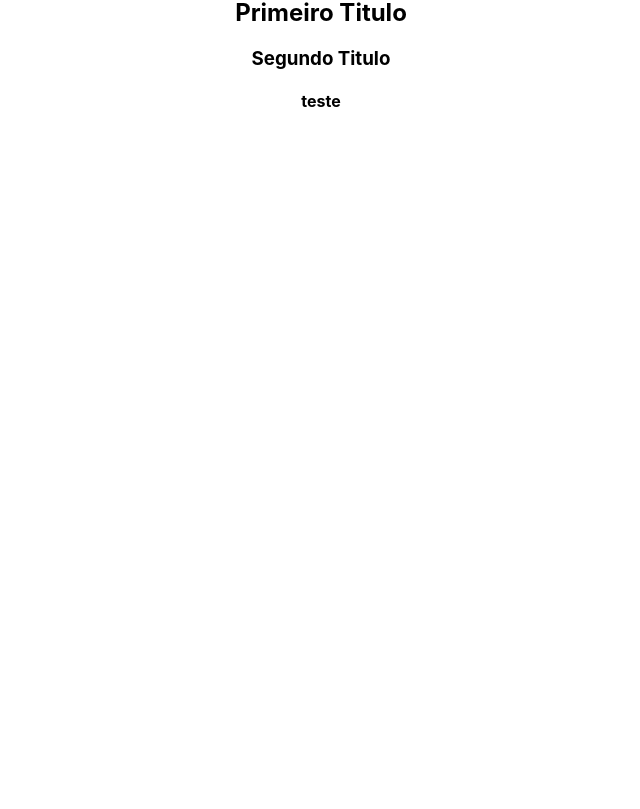
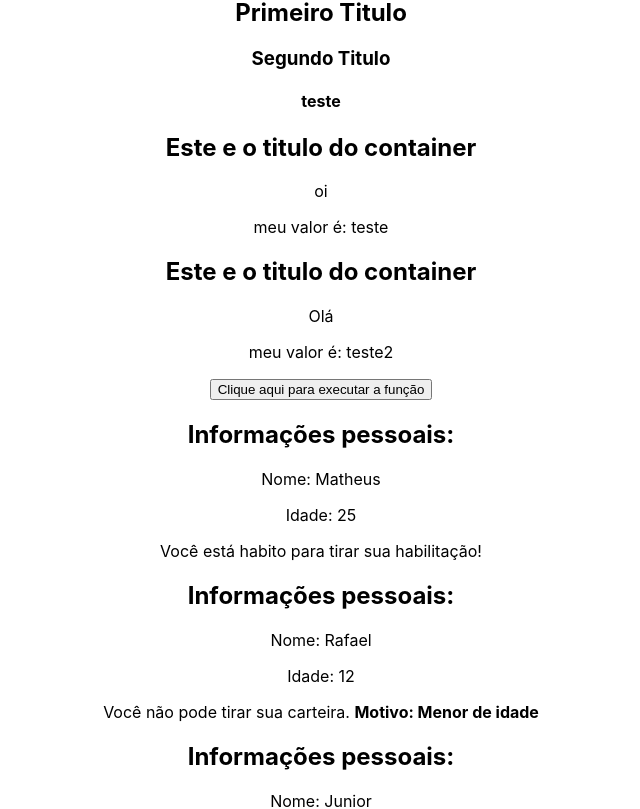
Before and after one commit to Gadarkeres/React, a React (Create React App) app in the folder React-curso-novo/secao3/: page / in a window 1280 px wide. Shown: the part 2358-3167 px from the top of the page, without its empty margins (319-959 px from the left). Before the commit the page ends 2691 px from the top, so only its background shows below. Built offline with nearby package versions, Linux system fonts and the light colour scheme.

Commit message:
Array com estrutura condicional no componente filho

```diff
--- a/React-curso-novo/secao3/src/App.js
+++ b/React-curso-novo/secao3/src/App.js
@@ -4,6 +4,10 @@ import ConditionalRender from './components/ConditionalRender';
 import ShowUsername from './components/ShowUsername';
 import CarDetails from './components/CarDetails';
 import Fragment from './components/Fragment';
+import Children from './components/Children';
+import ExecuteFunction from './components/ExecuteFunction';
+import UserDetails from './components/UserDetails';
+
 //Imports de css
 import './App.css';
 
@@ -14,7 +18,20 @@ const cars =[
   {id: 3, brand: "Renault", color: "Vinho", NewCar: false, km: 34321},
   {id: 4, brand: "Fiat", color: "Branco", NewCar: false, km: 2243},
 
+];
+
+function showMessage (){
+  console.log("Evento do componente pai!")
+}
+
+const Pessoas = [
+  {id:1, nome: "Matheus", idade: 25,},
+  {id:2, nome: "Rafael", idade: 12},
+  {id:3, nome: "Junior", idade: 42},
+  {id:4, nome: "Lucas", idade: 15},
+  {id:5, nome: "Daniela", idade: 22},
 ]
+
 
   return (
     <div className="App">
@@ -37,12 +54,29 @@ const cars =[
     {/* loop array de objetos */}
 
     {cars.map((car) => (
-    <CarDetails brand={car.brand} color={car.color}  newCar={car.NewCar} km ={car.km}/>
+    <CarDetails key={car.id} brand={car.brand} color={car.color}  newCar={car.NewCar} km ={car.km}/>
 
     ))}
     {/*Fragment */}
-    <Fragment  propFragment = "teste"/>
+    <Fragment  propFragment = "teste" />
+    {/*Children, container */}
+   <Children MyValue = "teste">
+    <p>oi</p>
+   </Children>
+   <Children MyValue = "teste2">
+    <p>Olá</p>
+   </Children>
+   {/*Executar função */}
+   <ExecuteFunction MyFunction ={showMessage}/>
+
+       {/*State lift */}
+      {Pessoas.map((pessoa)=> (
+       <UserDetails key={pessoa.id} nome ={pessoa.nome} idade ={pessoa.idade}/>
+      ))}
+
+
     </div>
+
   );
 }
 
--- /dev/null
+++ b/React-curso-novo/secao3/src/components/Children.js
@@ -0,0 +1,13 @@
+
+
+const Children = ({children, MyValue}) => {
+  return (
+    <div>
+        <h2>Este e o titulo do container</h2>
+        {children}
+        <p>meu valor é: {MyValue}</p>
+    </div>
+  )
+}
+
+export default Children
--- /dev/null
+++ b/React-curso-novo/secao3/src/components/ExecuteFunction.js
@@ -0,0 +1,13 @@
+
+const ExecuteFunction = ({MyFunction}) => {
+
+
+
+    return (
+    <div>
+        <button onClick={MyFunction}>Clique aqui para executar a função</button>
+    </div>
+  )
+}
+
+export default ExecuteFunction;
--- /dev/null
+++ b/React-curso-novo/secao3/src/components/UserDetails.js
@@ -0,0 +1,19 @@
+
+
+const UserDetails = ({nome, idade,}) => {
+
+
+  return (
+    <div>
+        <h2>Informações pessoais:</h2>
+        <p>Nome: {nome}</p>
+        <p>Idade: {idade}</p>
+
+        {idade >= 18 ? (<p>Você está habito para tirar sua habilitação!</p>): (<p>Você não pode tirar sua carteira. <strong>Motivo: Menor de idade</strong></p>)}
+
+    </div>
+
+  )
+}
+
+export default UserDetails
```
